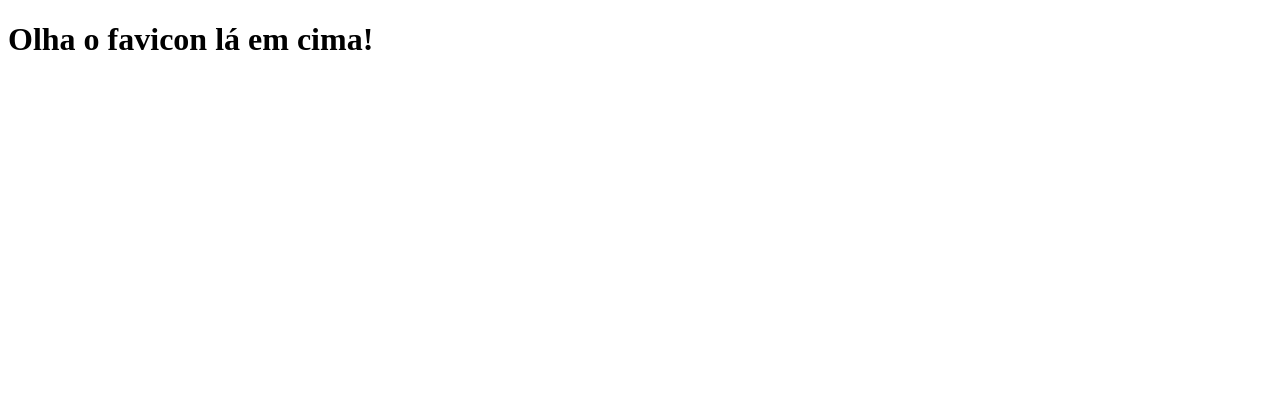
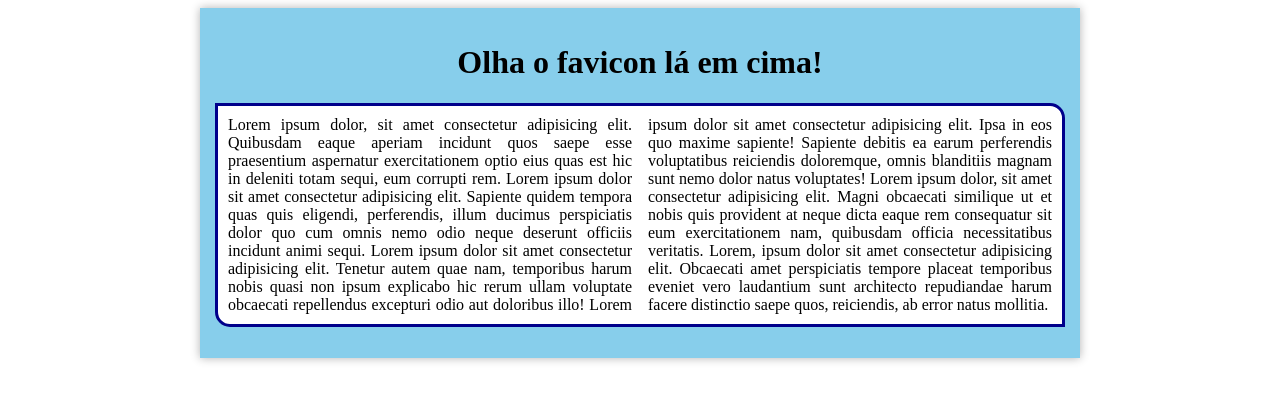
Before and after one commit to viniciusfernando728/html-css, a plain HTML site: page exercicios/ex004/index.html in a window 1280 px wide. Drawn offline with Linux system fonts and the light colour scheme.

Commit message:
Teste de Funcionalidades

```diff
--- a/exercicios/ex004/index.html
+++ b/exercicios/ex004/index.html
@@ -5,8 +5,37 @@
     <meta name="viewport" content="width=device-width, initial-scale=1.0">
     <link rel="shortcut icon" href="favicon.ico" type="image/x-icon">
     <title>Teste de Favicon</title>
+    <style>
+
+        main {
+            background-color: skyblue;
+            max-width: 850px;
+            min-width: 400px;
+            margin: auto;
+            padding: 15px;
+            box-shadow: 0px 0px 9px rgba(0, 0, 0, 0.305);
+        }
+
+        main > h1 {
+            text-align: center;
+        }
+
+        main > p {
+            display: block;
+            columns: 2;
+            background-color: white;
+            padding: 10px;
+            border: 3px solid darkblue;
+            border-radius: 0px 15px;
+            text-align: justify;
+        }
+
+    </style>
 </head>
 <body>
-    <h1>Olha o favicon lá em cima!</h1>
+    <main>
+        <h1>Olha o favicon lá em cima!</h1>
+        <p>Lorem ipsum dolor, sit amet consectetur adipisicing elit. Quibusdam eaque aperiam incidunt quos saepe esse praesentium aspernatur exercitationem optio eius quas est hic in deleniti totam sequi, eum corrupti rem. Lorem ipsum dolor sit amet consectetur adipisicing elit. Sapiente quidem tempora quas quis eligendi, perferendis, illum ducimus perspiciatis dolor quo cum omnis nemo odio neque deserunt officiis incidunt animi sequi. Lorem ipsum dolor sit amet consectetur adipisicing elit. Tenetur autem quae nam, temporibus harum nobis quasi non ipsum explicabo hic rerum ullam voluptate obcaecati repellendus excepturi odio aut doloribus illo! Lorem ipsum dolor sit amet consectetur adipisicing elit. Ipsa in eos quo maxime sapiente! Sapiente debitis ea earum perferendis voluptatibus reiciendis doloremque, omnis blanditiis magnam sunt nemo dolor natus voluptates! Lorem ipsum dolor, sit amet consectetur adipisicing elit. Magni obcaecati similique ut et nobis quis provident at neque dicta eaque rem consequatur sit eum exercitationem nam, quibusdam officia necessitatibus veritatis. Lorem, ipsum dolor sit amet consectetur adipisicing elit. Obcaecati amet perspiciatis tempore placeat temporibus eveniet vero laudantium sunt architecto repudiandae harum facere distinctio saepe quos, reiciendis, ab error natus mollitia.</p>
+    </main>
 </body>
 </html>
```
